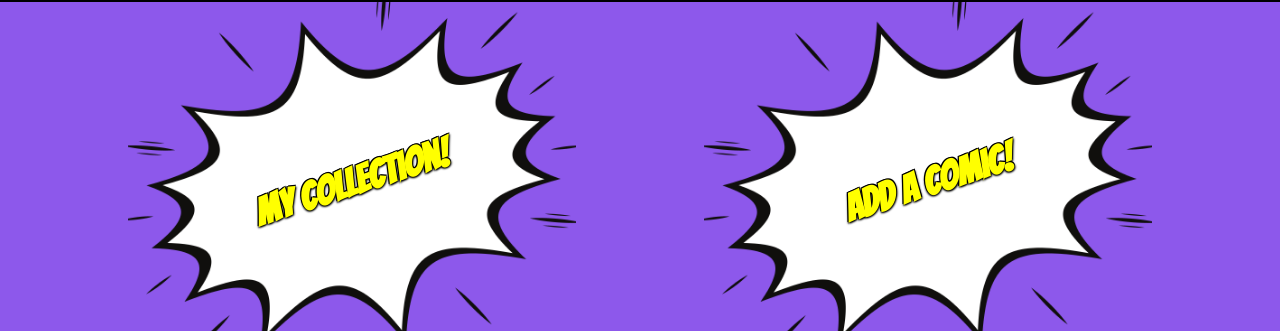
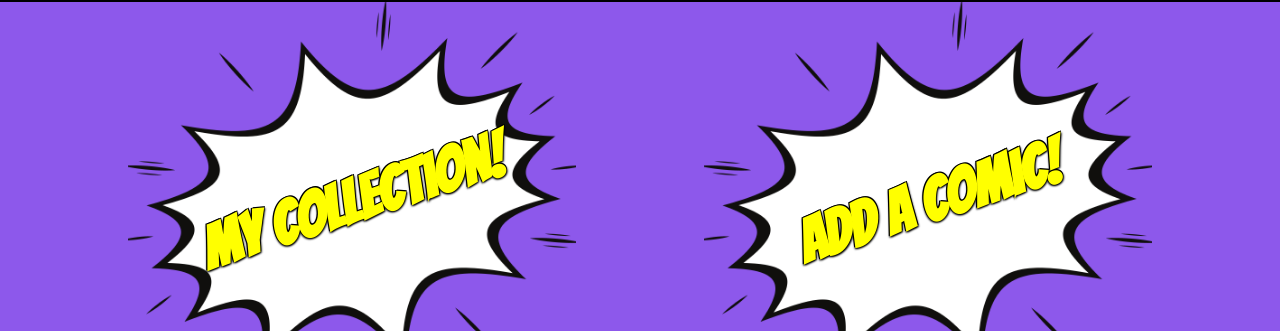
Before and after one commit to daniabee/Comic-Can, a React (Create React App) app: page / in a window 1280 px wide. Shown: the part 642-973 px from the top of the page. Built offline with nearby package versions, Linux system fonts and the light colour scheme; no server answers.

Commit message:
Adjust NavBar font size

```diff
--- a/src/components/NavBar/NavBar.css
+++ b/src/components/NavBar/NavBar.css
@@ -3,16 +3,18 @@
   justify-content: space-evenly;
   align-items: center;
   background: rgb(141, 88, 235);
-  height: 45vh;
+  height: 50vh;
   width: 100vw;
   margin: 0;
   font-weight: 900;
   font-size: 3vw;
   font-family: 'Bangers', cursive;
 }
+
 .my-collection-link,
 .add-comic-link {
   color: yellow;
+  font-size: 60px;
   text-shadow: -1px 1px 2px #000, 1px 1px 2px #000, 1px -1px 0 #000,
     -1px -1px 0 #000;
   transform: rotate(-18deg);
@@ -20,9 +22,12 @@
   transition-duration: 300ms;
 }
 
-.my-collection-link:hover,
+.my-collection-link:hover {
+  transform: scale(1.5) rotate(-10deg);
+}
+
 .add-comic-link:hover {
-  transform: scale(1.5) rotate(-10deg);
+  transform: scale(1.5) rotate(-25deg);
 }
 
 .my-collection,
```
